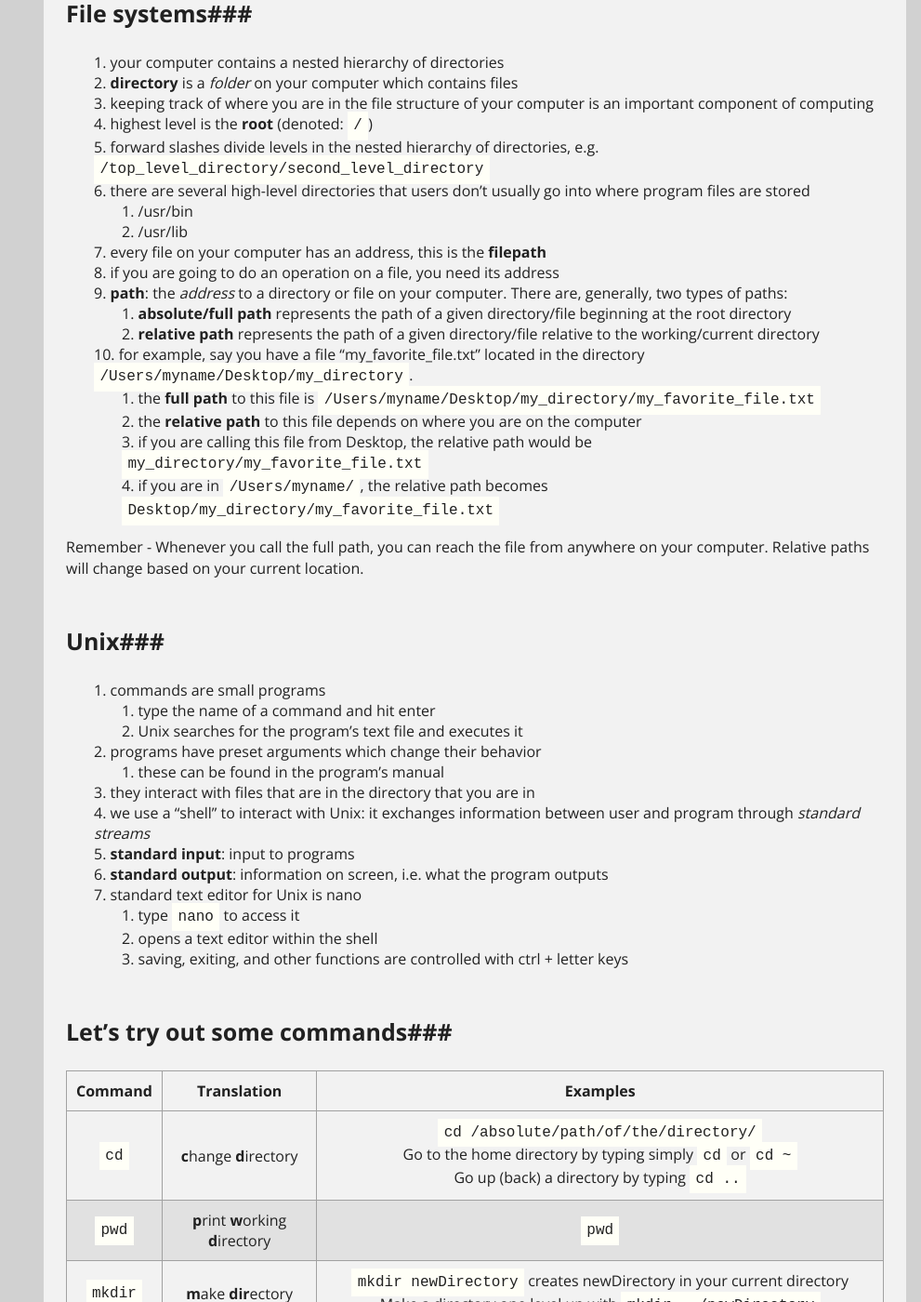
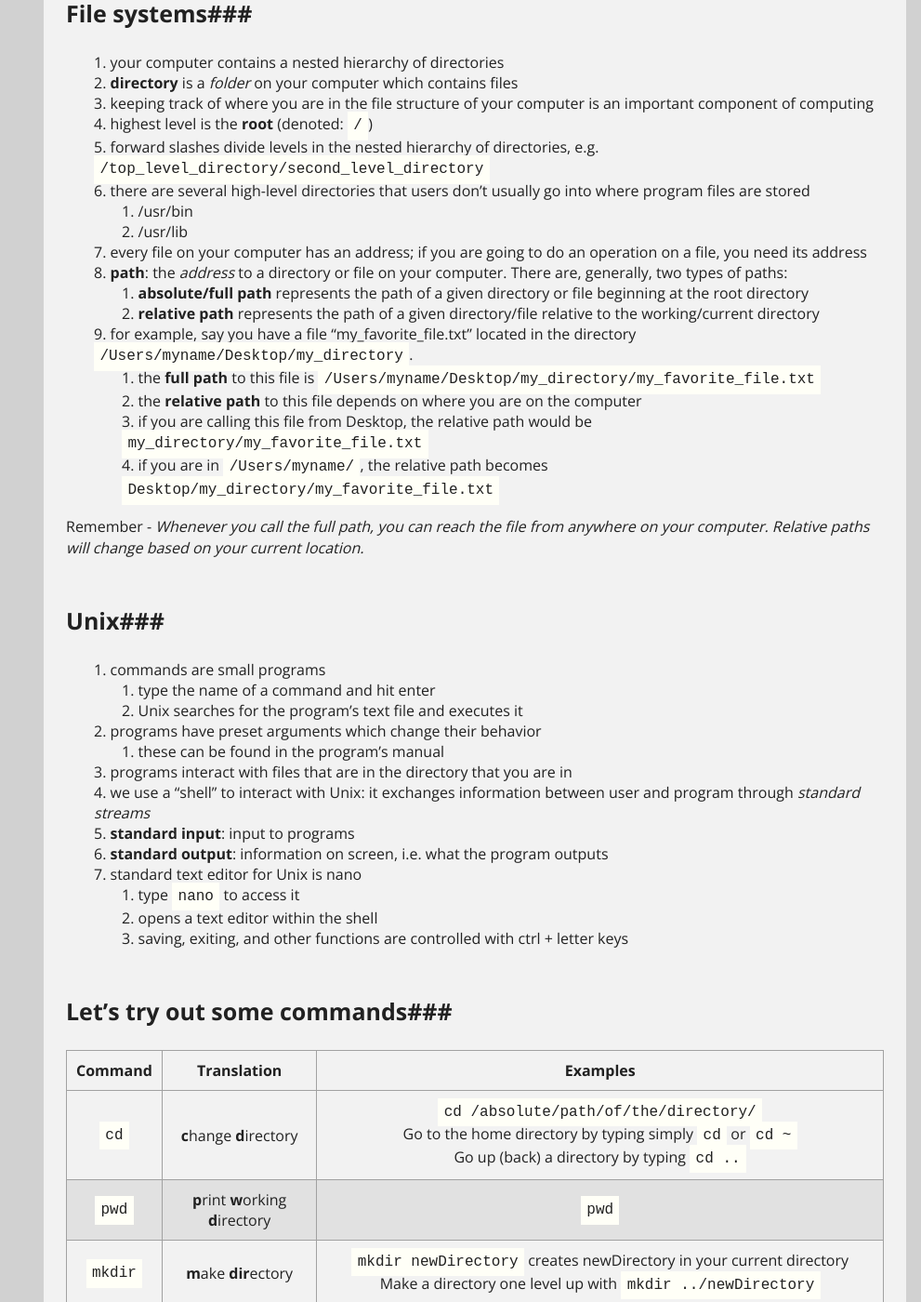
Before and after one commit to CCBBatUT/Biocomputing_Spring2016, a Jekyll site: the page built from _posts/2016-01-27-unix.md, in a window 1280 px wide and 1400 px high, scrolled down 2004 px. Shown: the whole window at 93% size, without its empty margins (289-1280 px from the left). Built offline with Jekyll 4.4.1, drawn with Linux system fonts in a browser that asks for light colours; Markdown is read by kramdown in place of the engine named in the settings; some of the changed text lies outside the part shown.

Commit message:
unix lesson update

```diff
--- a/_posts/2016-01-27-unix.md
+++ b/_posts/2016-01-27-unix.md
@@ -86,10 +86,9 @@ today that can remove files, or even your entire file system if you are not care
 - there are several high-level directories that users don't usually go into where program files are stored
 	- /usr/bin
 	- /usr/lib
-- every file on your computer has an address, this is the **filepath**
-- if you are going to do an operation on a file, you need its address
+- every file on your computer has an address; if you are going to do an operation on a file, you need its address
 - **path**: the *address* to a directory or file on your computer. There are, generally, two types of paths:
-	- **absolute/full path** represents the path of a given directory/file beginning at the root directory
+	- **absolute/full path** represents the path of a given directory or file beginning at the root directory
     - **relative path** represents the path of a given directory/file relative to the working/current directory
 - for example, say you have a file "my\_favorite\_file.txt" located in the directory `/Users/myname/Desktop/my_directory`.
 	- the **full path** to this file  is `/Users/myname/Desktop/my_directory/my_favorite_file.txt`
@@ -97,7 +96,7 @@ today that can remove files, or even your entire file system if you are not care
 	- if you are calling this file from Desktop, the relative path would be `my_directory/my_favorite_file.txt`
 	- if you are in `/Users/myname/`, the relative path becomes `Desktop/my_directory/my_favorite_file.txt`
 
-Remember - Whenever you call the full path, you can reach the file from anywhere on your computer. Relative paths will change based on your current location.
+Remember - *Whenever you call the full path, you can reach the file from anywhere on your computer. Relative paths will change based on your current location.*
 
 ###Unix###
 - commands are small programs
@@ -105,7 +104,7 @@ Remember - Whenever you call the full path, you can reach the file from anywhere
 	- Unix searches for the program's text file and executes it
 - programs have preset arguments which change their behavior
 	- these can be found in the program's manual
-- they interact with files that are in the directory that you are in
+- programs interact with files that are in the directory that you are in
 - we use a "shell" to interact with Unix: it exchanges information between user and program through *standard streams*
 - **standard input**: input to programs
 - **standard output**: information on screen, i.e. what the program outputs
@@ -158,8 +157,8 @@ Up Arrow | call last command
 `>>` | redirects stdout to a file, *appending* to the end of file if it already exists
 pipe (<code>&#124;</code>) | redirects stdout to become stdin for next command
 
-
-####Homework####
+<br>
+###Homework###
 1. using commands and arguments: Find a pair to do the assignment. Spend 15 minutes using the commands on the cheat sheet
 with a directory on your computer. Be sure to try different arguments and use both files
 and directories. Look up at least one command and read about all of its options.
```
